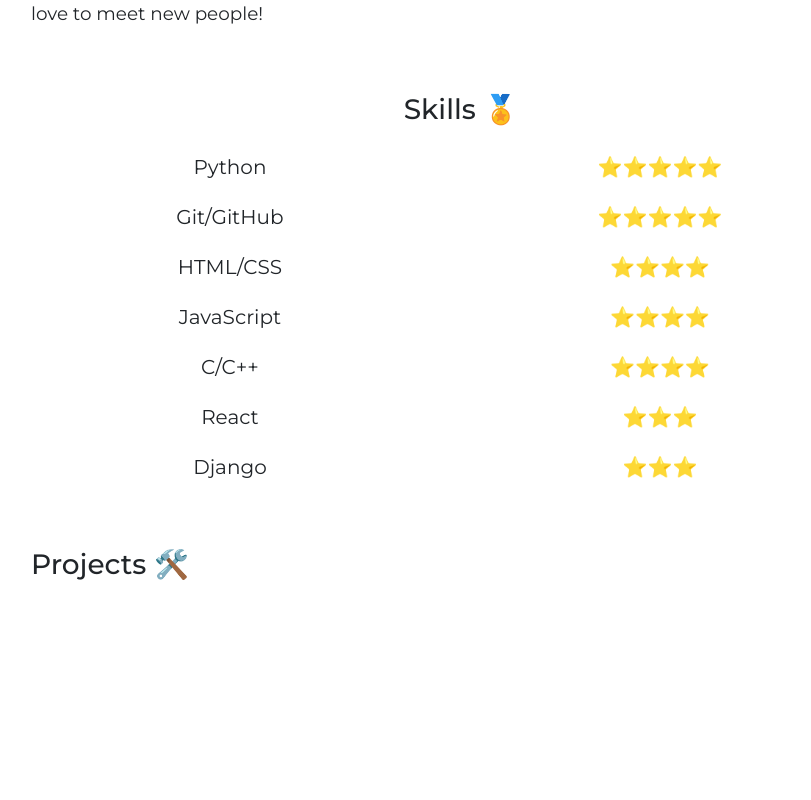
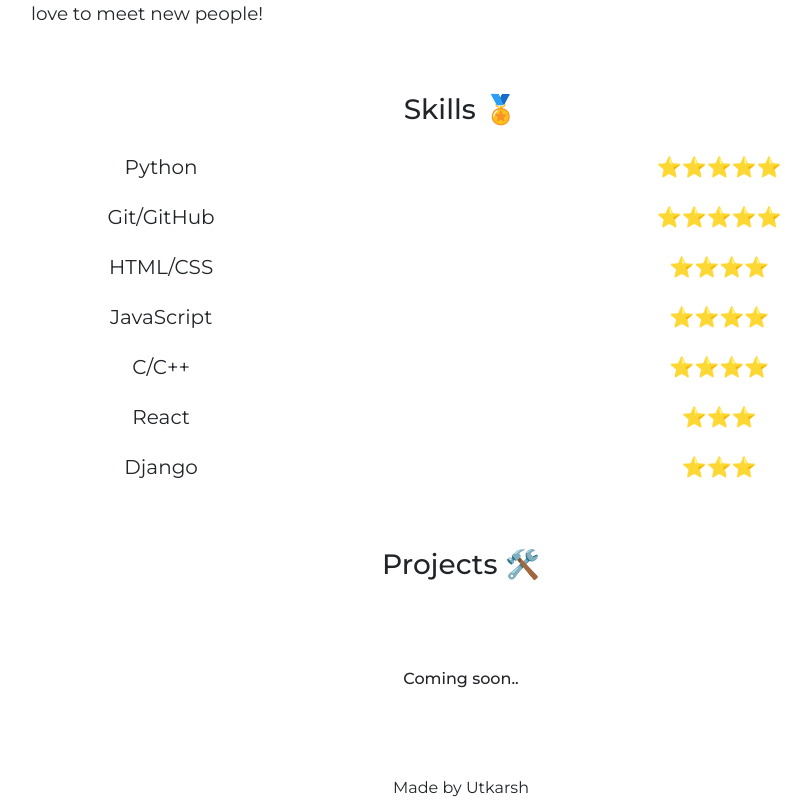
Before and after one commit to UtkarshNandy/UtkarshNandy.github.io, a Next.js app in the folder portfolio/: page / in a window 1280 px wide. Shown: the part 703-1503 px from the top of the page, without its empty margins (179-990 px from the left). Before the commit the page ends 1292 px from the top, so only its background shows below. Built offline with nearby package versions, Linux system fonts and the light colour scheme.

Commit message:
Final few changes

```diff
--- a/portfolio/components/content.js
+++ b/portfolio/components/content.js
@@ -1,4 +1,6 @@
 import styles from "./content.module.css";
+import React, { useRef, useEffect, useState } from 'react';
+
 
 const skills = [
     {skill: "Python",rating: "⭐⭐⭐⭐⭐"},
@@ -11,8 +13,19 @@
 ];
 
 const Content = () => {
+    const elementRef = useRef(null);
+
+    useEffect(() => {
+        if (elementRef.current) {
+        elementRef.current.style.transition = 'opacity 4s';
+        elementRef.current.style.opacity = 1;
+        }
+    }, []);
+
+
     return(
-        <div className={`${styles.content}`}>
+        <div ref={elementRef} style={{ opacity: 0 }}>
+            <div className={`${styles.content} `}>
                 <h3 className={`${styles.about}`}>about me:</h3>
                 <p className={`${styles.personal}`}>I am currently a junior at UC Davis. My primary
                 areas of focus include web and app development in addition to
@@ -34,6 +47,8 @@
                 theoretical math and physics concepts. I am also very outgoing
                 and love to meet new people!
                 </p>
+            </div>
+
         <h3 className={`${styles.skillheader}`}>Skills 🏅 </h3>
         <table className={`${styles.table}`}>
             <tbody>
@@ -46,8 +61,7 @@
             </tbody>
         </table>
         <h3 className={`${styles.projectheader}`}>Projects 🛠️</h3>
-
-
+        <h6 className={`${styles.comingsoon}`}> Coming soon..</h6>
         </div>
     )
 }
--- a/portfolio/components/content.module.css
+++ b/portfolio/components/content.module.css
@@ -43,4 +43,11 @@
 
 .projectheader{
     padding-top: 2em;
+    text-align: center;
 }
+
+.comingsoon{
+    padding-top: 5em;
+    text-align: center;
+    padding-bottom: 5em;
+}
--- a/portfolio/components/intro.js
+++ b/portfolio/components/intro.js
@@ -1,9 +1,22 @@
+
 import styles from "./intro.module.css";
+import React, { useRef, useEffect } from 'react';
 
 
 const Intro = () => {
+    const elementRef = useRef(null);
+
+  useEffect(() => {
+    if (elementRef.current) {
+      elementRef.current.style.transition = 'opacity 2s';
+      elementRef.current.style.opacity = 1;
+    }
+  }, []);
+
     return (
         <header className={`${styles.intro}`}>
+
+                <div ref={elementRef} style={{opacity: 0}}>
                     <div className={`${styles.person}`}>
                     🧑🏼‍💻
                     </div>
@@ -24,7 +37,10 @@
                 <a href="./Utkarsh_Nandy_CS_Resume.pdf">
                 <img src="./icons8-resume-50.png" alt="resume" className={`${styles.resume}`}></img>
                 </a>
+                </div>
+
         </header>
     );
 };
+
 export default Intro;
--- a/portfolio/components/intro.module.css
+++ b/portfolio/components/intro.module.css
@@ -1,8 +1,10 @@
 .title {
     font-size: 2.35em;
     font-weight: bold;
-    color: rgb(11, 2, 11);
-  }
+    color: rgb(22, 4, 22);
+    animation-name: float-up;
+
+}
 
 .person{
     font-size: 5em;
--- a/portfolio/pages/_document.js
+++ b/portfolio/pages/_document.js
@@ -4,9 +4,10 @@
   return (
     <Html lang="en">
       <Head>
+        <title>Utkarsh's Portfolio</title>
       <link rel="preconnect" href="https://fonts.googleapis.com"/>
-<link rel="preconnect" href="https://fonts.gstatic.com" crossorigin/>
-<link href="https://fonts.googleapis.com/css2?family=Montserrat:wght@100;200;400;500&display=swap" rel="stylesheet"/>
+      <link rel="preconnect" href="https://fonts.gstatic.com" crossorigin/>
+      <link href="https://fonts.googleapis.com/css2?family=Montserrat:wght@100;200;400;500&display=swap" rel="stylesheet"/>
       <link rel="stylesheet" href="https://cdn.jsdelivr.net/npm/bootstrap@5.3.2/dist/css/bootstrap.min.css" />
       <link rel="stylesheet" href="css/globals.css" />
 
@@ -17,6 +18,9 @@
         </div>
         <NextScript />
       </body>
+      <footer>
+        Made by Utkarsh
+      </footer>
     </Html>
   )
 }
--- a/portfolio/public/css/globals.css
+++ b/portfolio/public/css/globals.css
@@ -1,3 +1,7 @@
 body {
     font-family: 'Montserrat', sans-serif;
 }
+
+footer{
+    text-align: center;
+}
```
Lines whose indentation alone changed are shown as unchanged.
